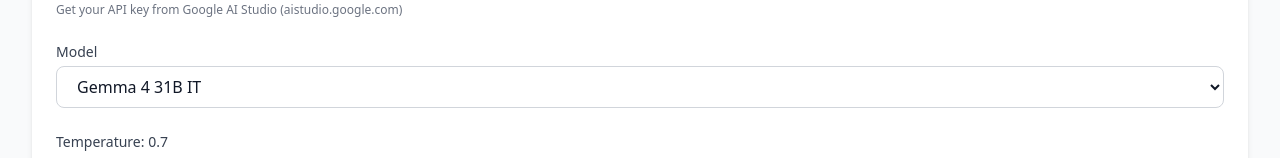
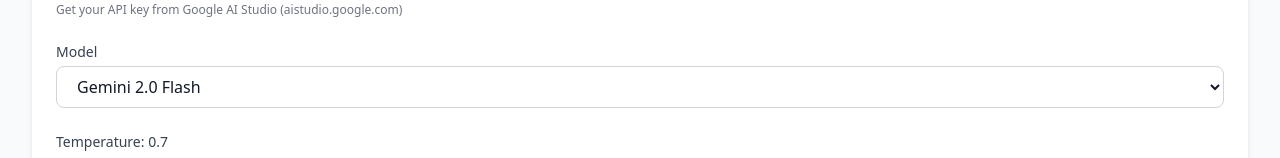
Before and after one commit to pmt205/CELPIP_Writing, a React (Vite) app: page /settings in a window 1280 px wide. Shown: the part 316-474 px from the top of the page. Built offline with nearby package versions, Linux system fonts and the light colour scheme.

Commit message:
fix: use gemini-2.0-flash as default model (gemma-4-31b not available via API)

```diff
--- a/src/components/AI/SettingsModal.tsx
+++ b/src/components/AI/SettingsModal.tsx
@@ -34,10 +34,9 @@ export default function SettingsModal() {
   };
 
   const models = [
-    { value: 'gemma-4-31b-it', label: 'Gemma 4 31B IT' },
+    { value: 'gemini-2.0-flash', label: 'Gemini 2.0 Flash' },
     { value: 'gemini-1.5-flash', label: 'Gemini 1.5 Flash' },
     { value: 'gemini-1.5-pro', label: 'Gemini 1.5 Pro' },
-    { value: 'gemini-2.0-flash', label: 'Gemini 2.0 Flash' },
   ];
 
   return (
--- a/src/store/useAppStore.ts
+++ b/src/store/useAppStore.ts
@@ -6,7 +6,7 @@ const STORAGE_KEY = 'celpip-app-state';
 
 const defaultSettings: Settings = {
   apiKey: '',
-  model: 'gemma-4-31b-it',
+  model: 'gemini-2.0-flash',
   temperature: 0.7,
   maxTokens: 2048,
   systemPrompt: 'You are a CELPIP writing examiner. Evaluate the following writing response according to CELPIP scoring criteria.',
```
